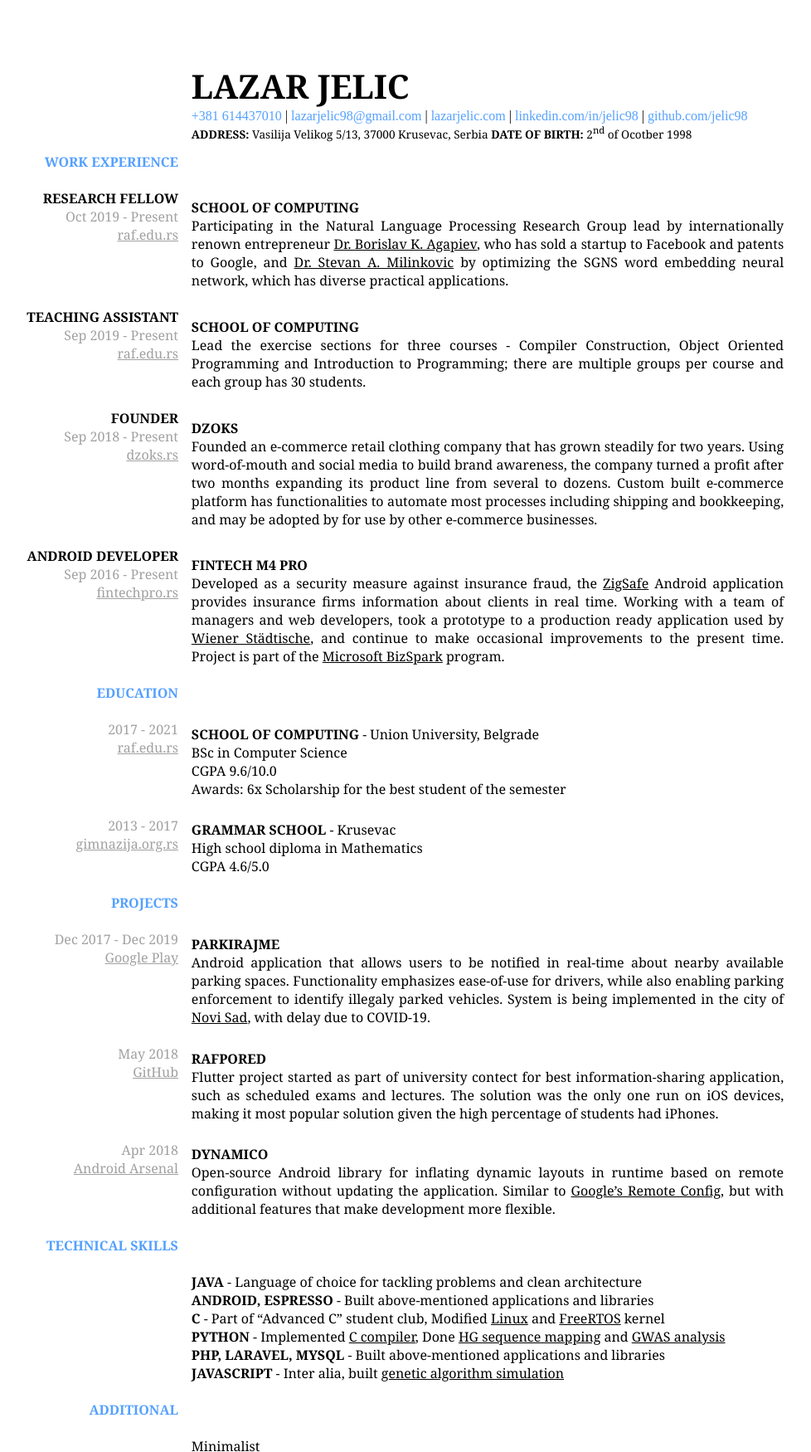
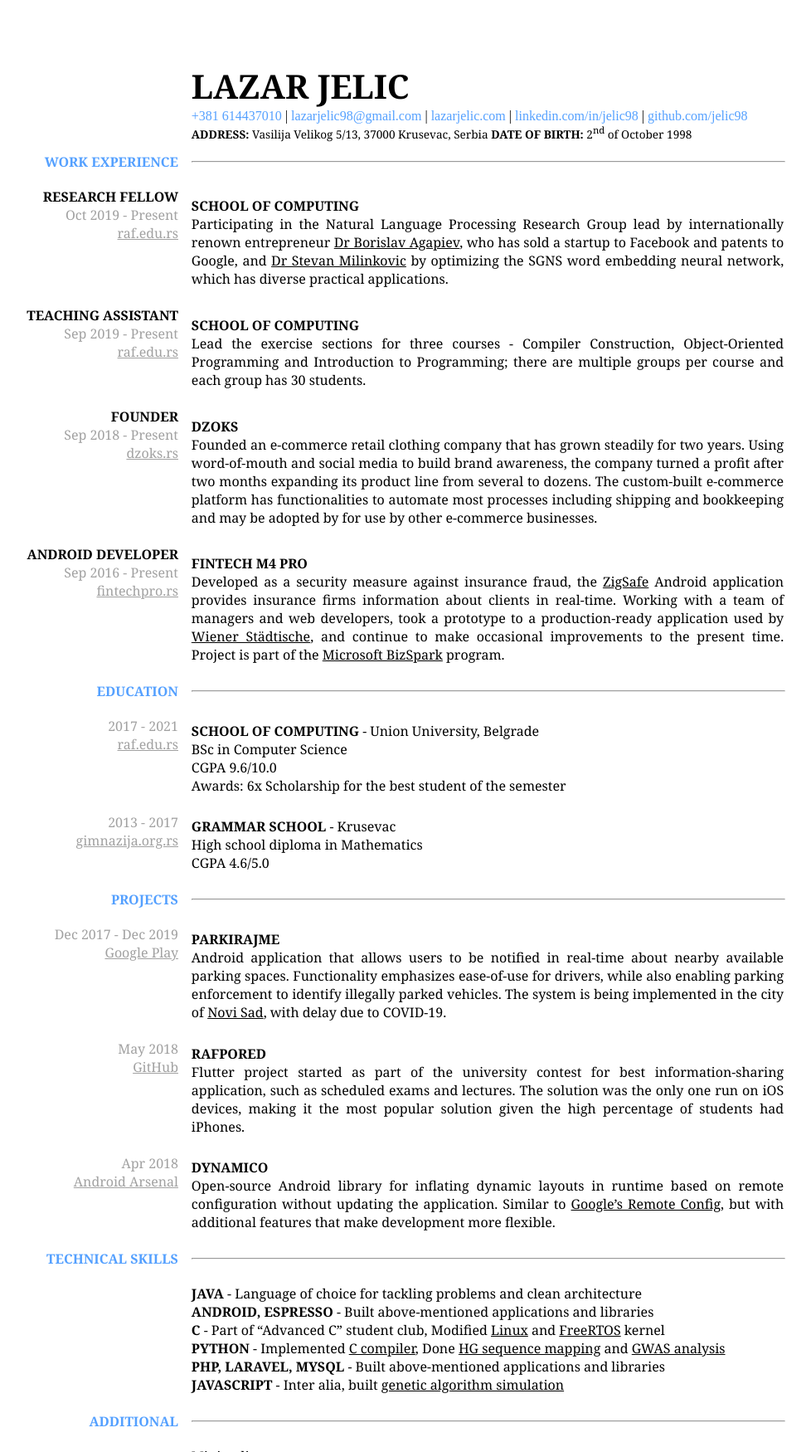
Before and after one commit to jelic98/cv, a Jekyll site: the page built from index.md, in a window 1280 px wide. Shown: the whole page at 83% size, without its empty margins (59-1037 px from the left). Built offline with Jekyll 4.4.1, drawn with Linux system fonts in a browser that asks for light colours; our own code applies the rules of GitHub Pages for plain Markdown files.

Commit message:
Added horizontal line, Spelling corrections

```diff
--- a/index.md
+++ b/index.md
@@ -13,10 +13,11 @@ layout: cv
 
 <div id="info">
 <strong>ADDRESS:</strong> Vasilija Velikog 5/13, 37000 Krusevac, Serbia
-<strong>DATE OF BIRTH:</strong> 2<sup>nd</sup> of Ocotber 1998
+<strong>DATE OF BIRTH:</strong> 2<sup>nd</sup> of October 1998
 </div>
 
 ## WORK EXPERIENCE
+---
 
 <br/>
 
@@ -29,9 +30,9 @@ __SCHOOL OF COMPUTING__
 
 Participating in the Natural Language Processing Research Group lead by
 internationally renown entrepreneur
-[Dr. Borislav K. Agapiev](https://www.raf.edu.rs/en/component/k2/item/5583-agapiev-k-borislav),
+[Dr Borislav Agapiev](https://www.raf.edu.rs/en/component/k2/item/5583-agapiev-k-borislav),
 who has sold a startup to Facebook and patents to Google, and
-[Dr. Stevan A. Milinkovic](https://www.raf.edu.rs/en/component/k2/item/5578-milinkovic-a-stevan)
+[Dr Stevan Milinkovic](https://www.raf.edu.rs/en/component/k2/item/5578-milinkovic-a-stevan)
 by optimizing the SGNS word embedding neural network, which has diverse
 practical applications.
 </div>
@@ -46,7 +47,7 @@ practical applications.
 __SCHOOL OF COMPUTING__
 
 Lead the exercise sections for three courses - Compiler Construction,
-Object Oriented Programming and Introduction to Programming;
+Object-Oriented Programming and Introduction to Programming;
 there are multiple groups per course and each group has 30 students.
 </div>
 
@@ -62,8 +63,8 @@ __DZOKS__
 Founded an e-commerce retail clothing company that has grown steadily for two
 years. Using word-of-mouth and social media to build brand awareness,
 the company turned a profit after two months expanding its product line from
-several to dozens. Custom built e-commerce platform has functionalities to
-automate most processes including shipping and bookkeeping, and may be adopted
+several to dozens. The custom-built e-commerce platform has functionalities to
+automate most processes including shipping and bookkeeping and may be adopted
 by for use by other e-commerce businesses.
 </div>
 
@@ -79,8 +80,8 @@ __FINTECH M4 PRO__
 Developed as a security measure against insurance fraud, the
 [ZigSafe](https://app.zigsafe.com)
 Android application provides insurance
-firms information about clients in real time. Working with a team of managers
-and web developers, took a prototype to a production ready application used
+firms information about clients in real-time. Working with a team of managers
+and web developers, took a prototype to a production-ready application used
 by
 [Wiener Städtische](https://wiener.co.rs),
 and continue to make occasional
@@ -92,6 +93,7 @@ program.
 <br/>
 
 ## EDUCATION
+---
 
 <br/>
 
@@ -124,6 +126,7 @@ CGPA 4.6/5.0
 <br/>
 
 ## PROJECTS
+---
 
 <br/>
 
@@ -135,8 +138,8 @@ __PARKIRAJME__
 
 Android application that allows users to be notified in real-time about nearby
 available parking spaces. Functionality emphasizes ease-of-use for drivers,
-while also enabling parking enforcement to identify illegaly parked vehicles.
-System is being implemented in the city of
+while also enabling parking enforcement to identify illegally parked vehicles.
+The system is being implemented in the city of
 [Novi Sad](https://en.wikipedia.org/wiki/Novi_Sad),
 with delay due to COVID-19.
 </div>
@@ -149,9 +152,9 @@ with delay due to COVID-19.
 <div class="up2" markdown="1">
 __RAFPORED__
 
-Flutter project started as part of university contect for best
+Flutter project started as part of the university contest for best
 information-sharing application, such as scheduled exams and lectures.
-The solution was the only one run on iOS devices, making it most popular
+The solution was the only one run on iOS devices, making it the most popular
 solution given the high percentage of students had iPhones.
 </div>
 
@@ -172,6 +175,7 @@ but with additional features that make development more flexible.
 <br/>
 
 ## TECHNICAL SKILLS
+---
 
 <br/>
 
@@ -201,6 +205,7 @@ __JAVASCRIPT__ - Inter alia, built
 <br/>
 
 ## ADDITIONAL
+---
 
 <br/>
 
--- a/main.css
+++ b/main.css
@@ -56,6 +56,14 @@ a {
 	margin-bottom: 1em;
 }
 
+hr {
+	position: relative;
+	margin-top: -0.75em;
+	left: 27%;
+	margin-right: 10%;
+	width: 90%;
+}
+
 .down1 {
 	margin-top: 1.4em;
 }
```
